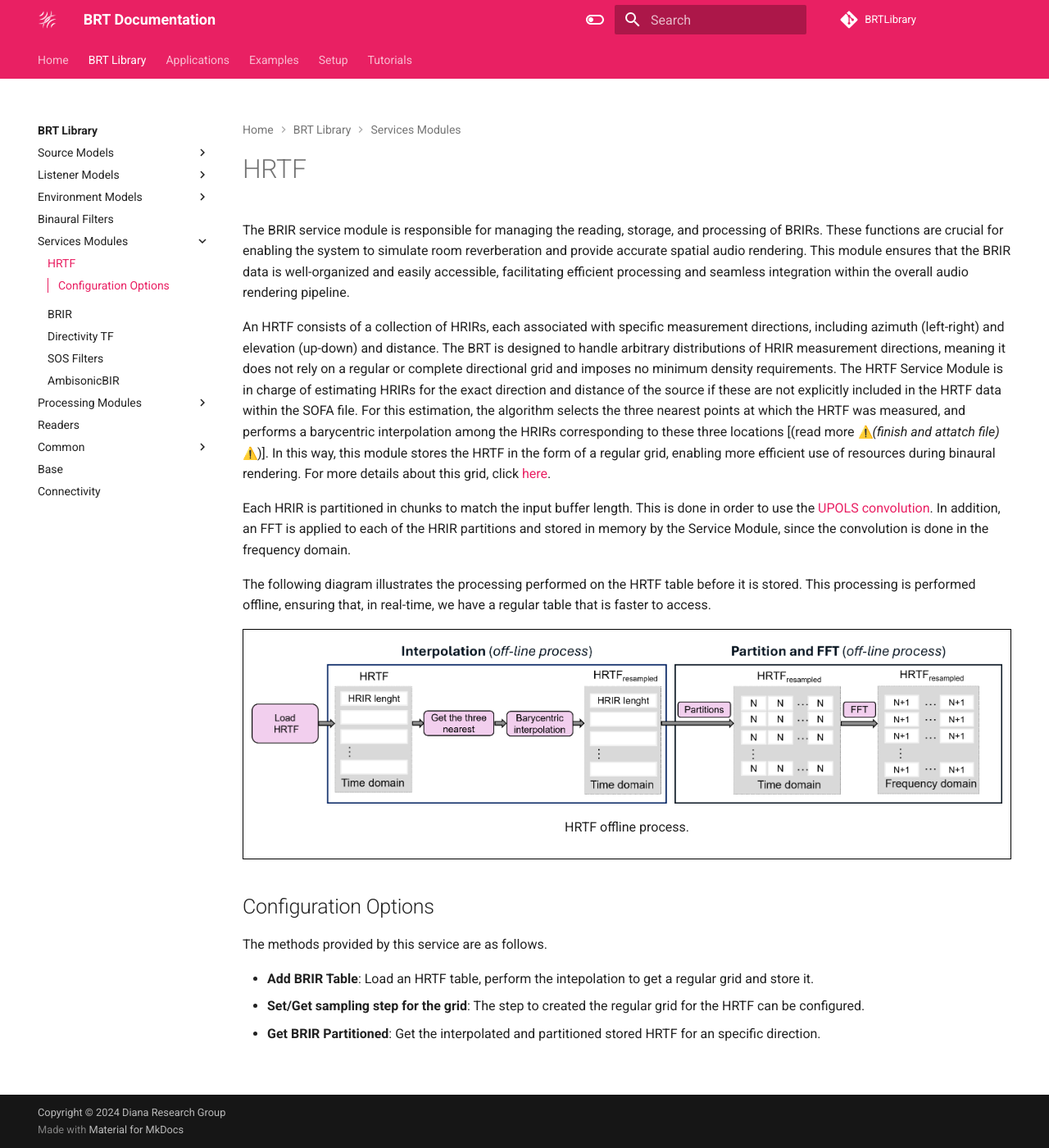
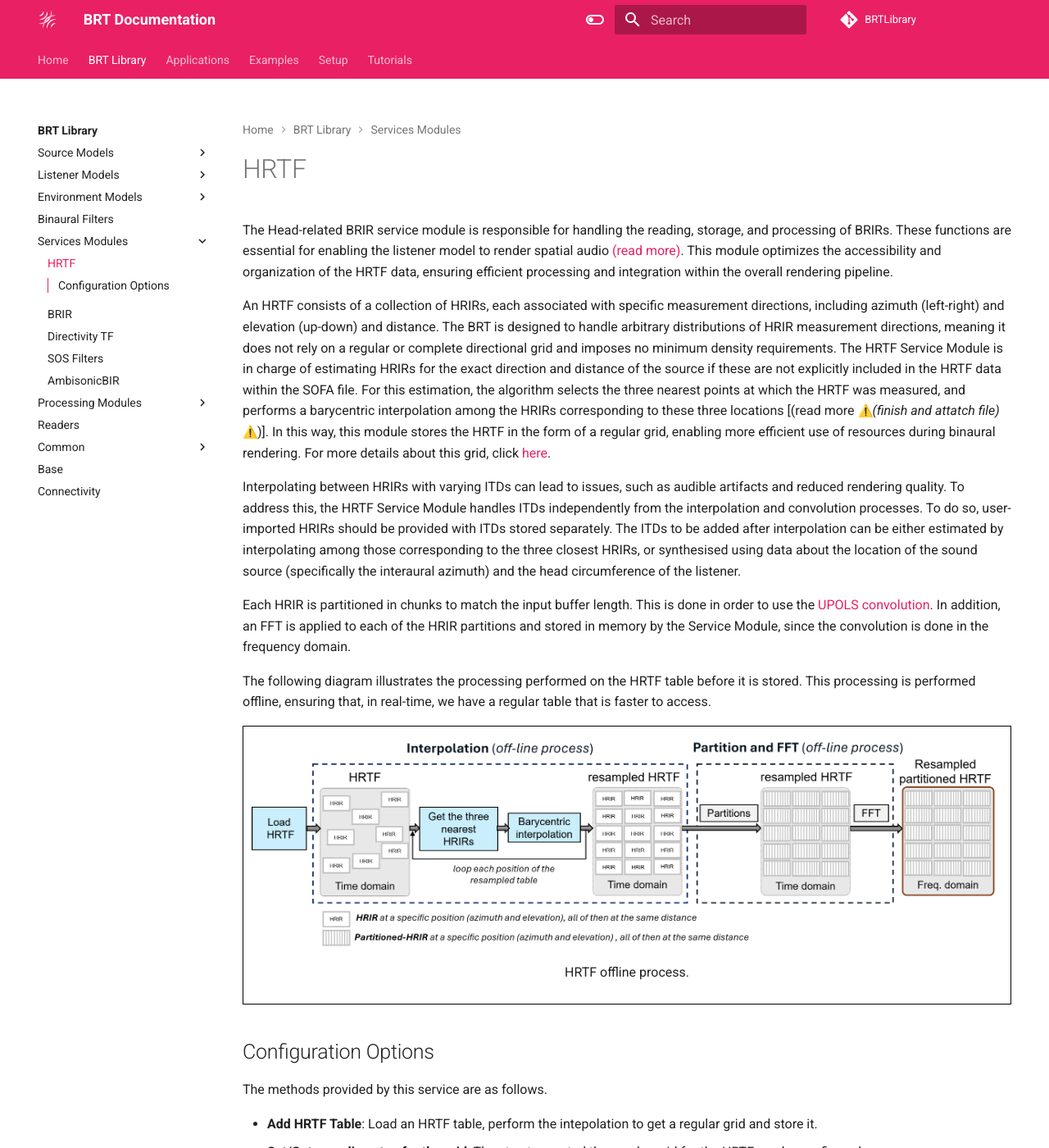
Before and after one commit to GrupoDiana/BRT-Documentation, an MkDocs documentation site: the page built from docs/library/service-modules/service-hrtf.md, in a window 1280 px wide and 1400 px high. Shown: the whole window at 82% size. Built offline with MkDocs 1.6.1 and Material for MkDocs 9.7.7, drawn with Linux system fonts in a browser that asks for light colours; emoji names are drawn with the system emoji font; comment, search, counter and statistics services are not loaded; some of the changed text lies outside the part shown.

Commit message:
feat: service modules first draft ready

```diff
--- a/docs/library/service-modules/service-hrtf.md
+++ b/docs/library/service-modules/service-hrtf.md
@@ -1,8 +1,9 @@
+The Head-related BRIR service module is responsible for handling the reading, storage, and processing of BRIRs. These functions are essential for enabling the listener model to render spatial audio [(read more)](../listener-models/hrtf-models/listener-acoustic-model-hrtf.md). This module optimizes the accessibility and organization of the HRTF data, ensuring efficient processing and integration within the overall rendering pipeline.
 
-The BRIR service module is responsible for managing the reading, storage, and processing of BRIRs. These functions are crucial for enabling the system to simulate room reverberation and provide accurate spatial audio rendering. This module ensures that the BRIR data is well-organized and easily accessible, facilitating efficient processing and seamless integration within the overall audio rendering pipeline.
+An HRTF consists of a collection of HRIRs, each associated with specific measurement directions, including azimuth (left-right) and elevation (up-down) and distance. The BRT is designed to handle arbitrary distributions of HRIR measurement directions, meaning it does not rely on a regular or complete directional grid and imposes no minimum density requirements. The HRTF Service Module is in charge of estimating HRIRs for the exact direction and distance of the source if these are not explicitly included in the HRTF data within the SOFA file. For this estimation, the algorithm selects the three nearest points at which the HRTF was measured, and performs a barycentric interpolation among the HRIRs corresponding to these three locations [(read more :warning:*(finish and attatch file)*:warning:)]. In this way, this module stores the HRTF in the form of a regular grid, enabling more efficient use of resources during binaural rendering. For more details about this grid, click [here](../../assets/technical-report/SONICOM_TR3.1_BRT%20REGULAR%20GRID%20DISTRIBUTION%20OF%20POINTS%20IN%20THE%20SPHERE%20USED%20BY%20THE%20BRT.pdf).
 
- An HRTF consists of a collection of HRIRs, each associated with specific measurement directions, including azimuth (left-right) and elevation (up-down) and distance. The BRT is designed to handle arbitrary distributions of HRIR measurement directions, meaning it does not rely on a regular or complete directional grid and imposes no minimum density requirements. The HRTF Service Module is in charge of estimating HRIRs for the exact direction and distance of the source if these are not explicitly included in the HRTF data within the SOFA file. For this estimation, the algorithm selects the three nearest points at which the HRTF was measured, and performs a barycentric interpolation among the HRIRs corresponding to these three locations [(read more :warning:*(finish and attatch file)*:warning:)]. In this way, this module stores the HRTF in the form of a regular grid, enabling more efficient use of resources during binaural rendering. For more details about this grid, click [here](../../assets/technical-report/SONICOM_TR3.1_BRT%20REGULAR%20GRID%20DISTRIBUTION%20OF%20POINTS%20IN%20THE%20SPHERE%20USED%20BY%20THE%20BRT.pdf).
 
+Interpolating between HRIRs with varying ITDs can lead to issues, such as audible artifacts and reduced rendering quality. To address this, the HRTF Service Module handles ITDs independently from the interpolation and convolution processes. To do so, user-imported HRIRs should be provided with ITDs stored separately. The ITDs to be added after interpolation can be either estimated by interpolating among those corresponding to the three closest HRIRs, or synthesised using data about the location of the sound source (specifically the interaural azimuth) and the head circumference of the listener.
 
 Each HRIR is partitioned in chunks to match the input buffer length. This is done in order to use the  [UPOLS convolution](../listener-models/hrtf-models/listener-acoustic-model-hrtf.md). In addition, an FFT is applied to each of the HRIR partitions and stored in memory by the Service Module, since the convolution is done in the frequency domain.
 
@@ -17,6 +18,9 @@ The following diagram illustrates the processing performed on the HRTF table bef
 
 The methods provided by this service are as follows.
 
-- **Add BRIR Table**: Load an HRTF table, perform the intepolation to get a regular grid and store it.
+- **Add HRTF Table**: Load an HRTF table, perform the intepolation to get a regular grid and store it.
 - **Set/Get sampling step for the grid**: The step to created the regular grid for the HRTF can be configured.
-- **Get BRIR Partitioned**: Get the interpolated and partitioned stored HRTF for an specific direction.
+- **Enable/Disable Woodworth ITD**: The used-ITD con be calculating using the Woodworth formula.
+- **Get HRIR Partitioned**: Get the interpolated and partitioned stored HRTF for an specific direction.
+- **Get HRIR Delay**: Get the ITD stored for an specific direction or calculated using Woodworth formula.
+- **Set Head Radius**: Configure the head radius to calculate the ITD.
```
Also changed, not shown: docs/library/service-modules/service-directivity-tf.md (+17 -0 lines), docs/library/service-modules/service-hrbrir.md (+4 -6 lines), docs/library/service-modules/service-sos-filters.md (+13 -0 lines), docs/assets/BRIR_offlineProcess.png, docs/assets/HRTF_offlineProcess.png.
